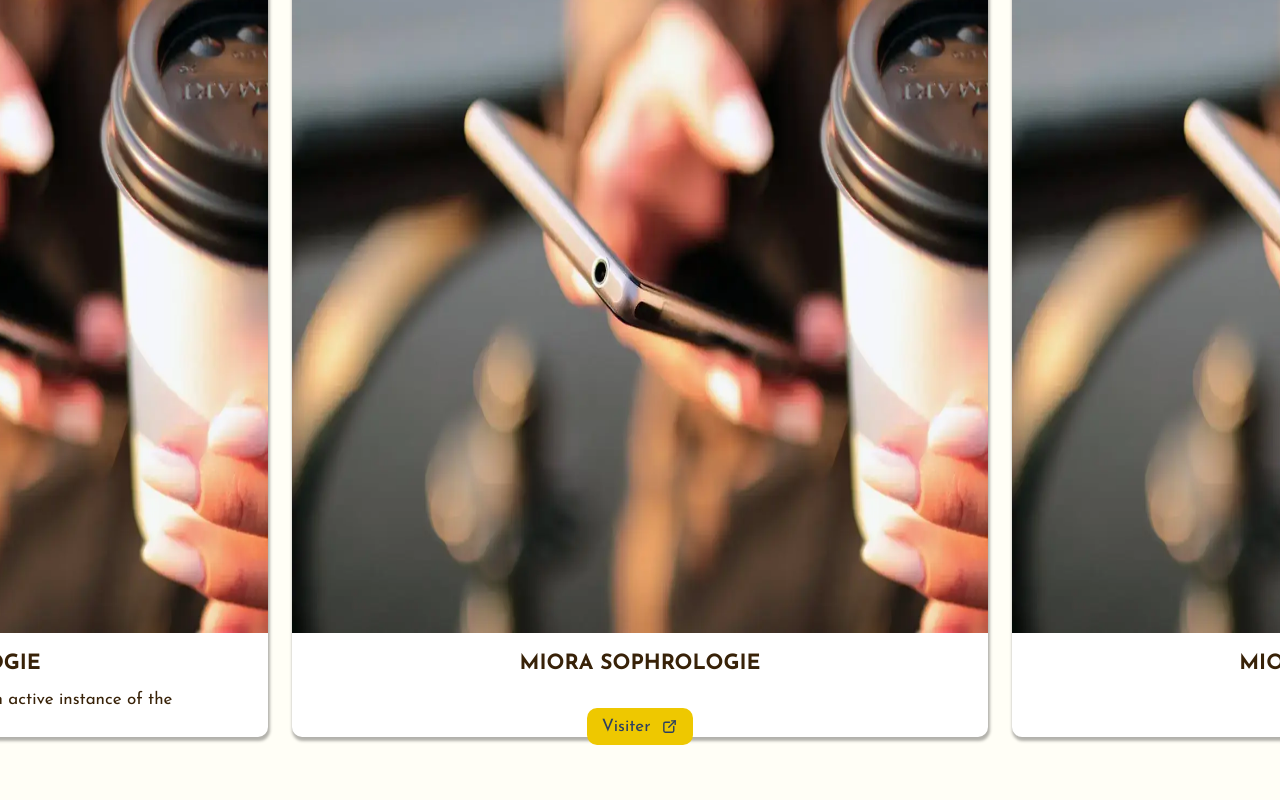
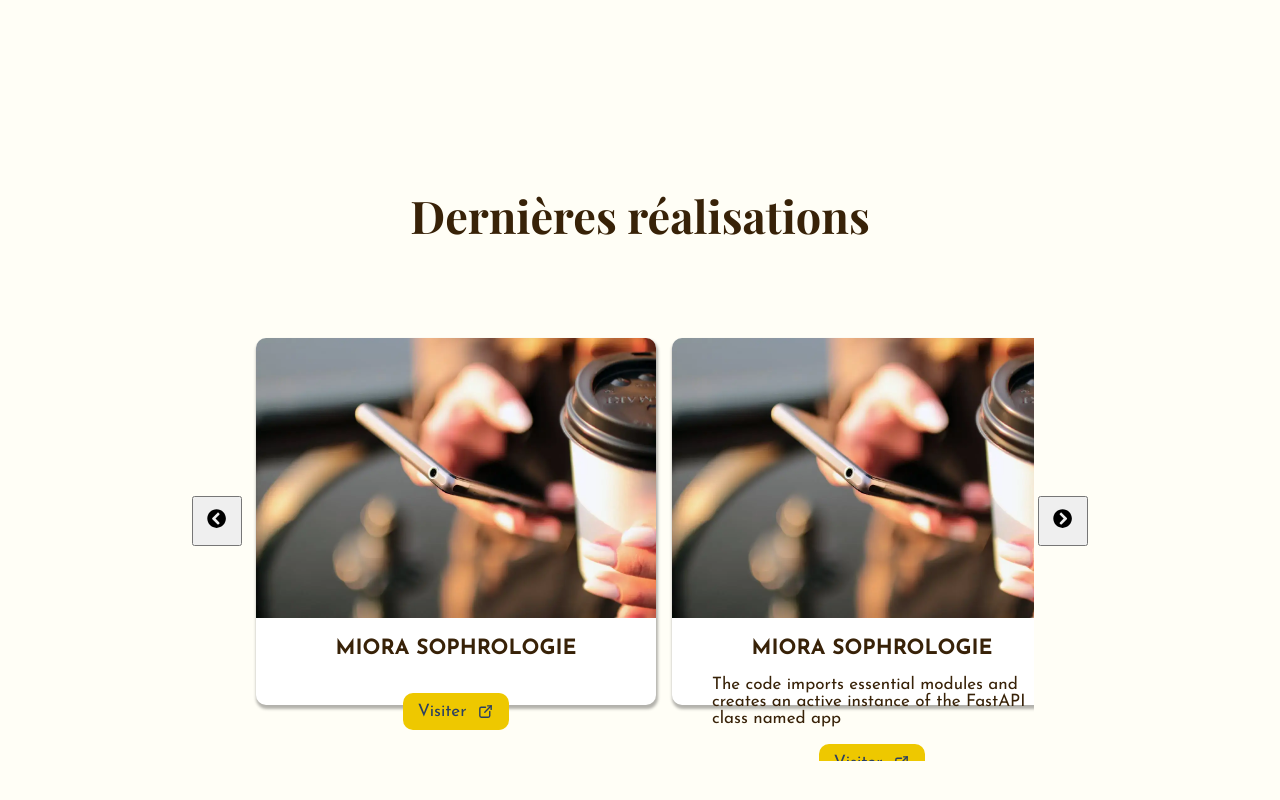
Before and after one commit to willfynch/ducafeetducode, a Next.js app: page / in a window 1280 px wide. Shown: the part 1438-2238 px from the top of the page. Built offline with nearby package versions, Linux system fonts and the light colour scheme; a web font is replaced by a local one.

Commit message:
SLIDER / WIP

```diff
--- a/src/app/page.module.css
+++ b/src/app/page.module.css
@@ -1,6 +1,6 @@
 .promiseContainer {
   display: grid;
-  grid-template-columns: repeat(auto-fit, minmax(300px, 1fr));
+  grid-template-columns: repeat(auto-fit, minmax(400px, 1fr));
   gap: 1rem;
   margin: auto;
 }
@@ -44,10 +44,3 @@
 }
 
 /* PROJECTS */
-
-.projectCardsTrack {
-  display: inline-flex;
-  justify-content: center;
-  gap: 3vmin;
-  padding: 10px 0px;
-}
--- a/src/app/page.tsx
+++ b/src/app/page.tsx
@@ -4,65 +4,9 @@ import { ReactNode, useEffect, useRef } from "react";
 import { FaCoffee } from "react-icons/fa";
 import style from "./page.module.css";
 import ProjectCard from "@/components/project-card/project-card";
+import Slider from "@/components/slider/slider";
 
 export default function Home(): ReactNode {
-
-  const trackRef = useRef<HTMLElement | null>(null);
-
-  useEffect(()=>{
-    if(typeof window === 'undefined') return;
-    const track = document.getElementById('track');
-    trackRef.current = track;
-  },[])
-
-  function handleMouseMove(e:React.MouseEvent<HTMLElement> | React.TouchEvent<HTMLElement>): void {
-    const track = trackRef.current;
-    let clientX:number;
-    if( isMouseEvent(e)){
-      clientX = e.clientX;
-    }else{
-      clientX = e.touches[0].clientX;
-    }
-    if(track?.dataset.mouseDownAt === '0' || track?.dataset.mouseDownAt===undefined) return;
-
-    const mouseDelta = parseFloat(track.dataset.mouseDownAt) - clientX;
-    const maxDelta = window.innerWidth / 2;
-
-    const percentage = (mouseDelta/maxDelta) * -100;
-    let nextPercentage = parseFloat(track.dataset.prevPercentage!) + percentage;
-    nextPercentage = Math.min(nextPercentage, 50);
-    nextPercentage = Math.max(nextPercentage,-50)
-    track.dataset.percentage = nextPercentage.toString();
-
-    track.animate({
-      transform: `translate(${nextPercentage}%)`
-    }, { duration: 1200, fill: "forwards" });
-
-  }
-
-  function isMouseEvent(e: React.MouseEvent<HTMLElement> | React.TouchEvent<HTMLElement>): e is React.MouseEvent<HTMLElement> {
-    return 'clientX' in e;
-  }
-
-  function handleMouseDown(e: React.MouseEvent<HTMLElement> |  React.TouchEvent<HTMLElement>) : void {
-    const target = e.currentTarget as HTMLElement;
-    let clientX:number;
-    if( isMouseEvent(e)){
-      clientX = e.clientX;
-    }else{
-      clientX = e.touches[0].clientX;
-    }
-    target.dataset.mouseDownAt = String(clientX);
-  }
-
-
-  function handleMouseUp(e: React.MouseEvent<HTMLElement> | React.TouchEvent<HTMLElement>) : void {
-    const target = e.currentTarget as HTMLElement;
-    target.dataset.mouseDownAt = '0';
-    target.dataset.prevPercentage = target.dataset.percentage;
-  }
-
-
   return (
     <main className={style.content}>
       <h1>
@@ -101,13 +45,29 @@ export default function Home(): ReactNode {
         </span>
         .
       </h1>
-      <h2>Tous les sites web se ressemblent</h2>
       <button className="btn-primary">Prendre RDV</button>
       <p className="btn-rounded-secondary">
         10+ sites réalisés <FaCoffee />
       </p>
 
-      <h2>Optez pour un site web à votre mesure</h2>
+
+
+      <h2 style={{ textAlign: "center" }}>Tous les sites web se ressemblent</h2>
+      <p>
+        La plupart des sites web sont conçus de manière impersonnelle. Ils
+        pourraient être le vôtre, ou celui de votre concurrent.<br/><br/> Ce n’est pas ce
+        que vous voulez. Vous, vous avez besoin <strong>qu’on se souvienne de vous</strong>.
+      </p>
+
+      <h2 style={{ textAlign: "center" }}>Et la plupart sont des usines à gaz</h2>
+
+
+
+
+
+      <h2 style={{ textAlign: "center" }}>
+        Optez pour un site web à votre mesure
+      </h2>
       <div className={style.promiseContainer}>
         <PromiseCard
           image={"/images/contact.webp"}
@@ -129,28 +89,47 @@ export default function Home(): ReactNode {
         ></PromiseCard>
       </div>
       <div style={{ paddingTop: "200px" }}></div>
-      <section id="track" data-percentage='0' onTouchStart={handleMouseDown} onTouchEnd={handleMouseUp} onTouchMove={handleMouseMove} onMouseUp={handleMouseUp} onMouseMove={handleMouseMove}  onMouseDown={handleMouseDown} data-mouse-down-at='0' data-prev-percentage="0" className={style.projectCardsTrack}>
+
+      <h2 style={{ textAlign: "center" }}>Dernières réalisations</h2>
+      <Slider>
         <ProjectCard
           image={"/images/contact.webp"}
           alt={"contact"}
-          title={"Miora Sophrologie"} url={new URL("https://a.fr")} description={""}        ></ProjectCard>
+          title={"Miora Sophrologie"}
+          url={new URL("https://a.fr")}
+          description={""}
+        ></ProjectCard>
         <ProjectCard
           image={"/images/contact.webp"}
           alt={"contact"}
-          title={"Miora Sophrologie"} url={new URL("https://a.fr")} description={"The code imports essential modules and creates an active instance of the FastAPI class named app"}        ></ProjectCard>
+          title={"Miora Sophrologie"}
+          url={new URL("https://a.fr")}
+          description={
+            "The code imports essential modules and creates an active instance of the FastAPI class named app"
+          }
+        ></ProjectCard>
         <ProjectCard
           image={"/images/contact.webp"}
           alt={"contact"}
-          title={"Miora Sophrologie"} url={new URL("https://a.fr")} description={""}        ></ProjectCard>
+          title={"Miora Sophrologie"}
+          url={new URL("https://a.fr")}
+          description={""}
+        ></ProjectCard>
         <ProjectCard
           image={"/images/contact.webp"}
           alt={"contact"}
-          title={"Miora Sophrologie"} url={new URL("https://a.fr")} description={""}        ></ProjectCard>
+          title={"Miora Sophrologie"}
+          url={new URL("https://a.fr")}
+          description={""}
+        ></ProjectCard>
         <ProjectCard
           image={"/images/contact.webp"}
           alt={"contact"}
-          title={"Miora Sophrologie"} url={new URL("https://a.fr")} description={""}        ></ProjectCard>
-      </section>
+          title={"Miora Sophrologie"}
+          url={new URL("https://a.fr")}
+          description={""}
+        ></ProjectCard>
+      </Slider>
       <div style={{ paddingTop: "200px" }}></div>
     </main>
   );
--- a/src/components/project-card/project-card.module.css
+++ b/src/components/project-card/project-card.module.css
@@ -1,30 +1,16 @@
 .project_card__container {
-
     background-color: var(--white);
     box-shadow: 1px 3px 3px 1px rgba(0, 0, 0, 0.3);
     -webkit-box-shadow: 1px 3px 3px 1px rgba(0, 0, 0, 0.3);
     -moz-box-shadow: 1px 3px 3px 1px rgba(0, 0, 0, 0.3);
     border-radius: 10px;
-    aspect-ratio: 1/1.15;
-    width: 60vmin;
-    height: 90vmin;
     user-select: none;
-}
-
-@media (pointer:none), (pointer:coarse) {
-  .project_card__container {
-    width: 90vw;
-    height: 100vh;
   }
-}
-
-
-
 
 .project_card__image {
     width: 100%;
-    aspect-ratio: 1/1;
-    border-radius: 10px 10px 0px 0;
+    aspect-ratio: 1/.7;
+    border-radius: 10px 10px 0 0;
   }
 
   .project_card__body {
--- a/src/components/project-card/project-card.tsx
+++ b/src/components/project-card/project-card.tsx
@@ -14,7 +14,7 @@ function ProjectCard(props: ProjectModel): ReactNode {
       <div className={style.project_card__body}>
         <h4>{props.title}</h4>
         <p>{props.description}</p>
-        <a role="button" target="_blank" href={props.url.toString()} className="btn-primary">Visiter &nbsp;<TbExternalLink /></a>
+        <a draggable={false} role="button" target="_blank" href={props.url.toString()} className="btn-primary">Visiter &nbsp;<TbExternalLink /></a>
       </div>
     </div>
   );
--- /dev/null
+++ b/src/components/slider/slider.module.css
@@ -0,0 +1,58 @@
+.slider_container {
+    position: relative;
+    display: flex;
+    justify-content: center;
+    scroll-snap-type: x mandatory;
+}
+.slider_track {
+    display: grid;
+    grid-auto-flow: column;
+    place-items: center;
+    gap: 16px;
+    padding: 10px 10px;
+    width:60%;
+    overflow-x: auto;
+    overflow-y: hidden;
+    scroll-behavior: smooth;
+  }
+
+  .slider_track::-webkit-scrollbar {
+    display: none;
+  }
+
+  .slider_track {
+    -ms-overflow-style: none;  /* IE and Edge */
+    scrollbar-width: none;  /* Firefox */
+  }
+
+  .slider_track > *  {
+    scroll-snap-align: start;
+    width: 90vh;
+    height: 80vh;
+  }
+
+  @media (min-width:600px){
+    .slider_track > *  {
+        height: 80%;
+        width: 400px;
+
+      }
+  }
+
+  .slider_btn_left, .slider_btn_right {
+    position: absolute;
+    height: 50px;
+    width: 50px;
+    font-size: larger;
+}
+
+.slider_btn_left {
+    top: 50%;
+    transform: translateY(-50%);
+    left:15%;
+}
+.slider_btn_right {
+    top: 50%;
+    transform: translateY(-50%);
+    right:15%;
+}
--- /dev/null
+++ b/src/components/slider/slider.tsx
@@ -0,0 +1,46 @@
+"use client";
+import { ReactNode, useEffect, useRef } from "react";
+import style from "./slider.module.css";
+import { FaChevronCircleLeft, FaChevronCircleRight } from "react-icons/fa";
+
+function Slider({ children }: { children: ReactNode }) {
+  const trackRef = useRef<HTMLElement | null>(null);
+
+  useEffect(() => {
+    if (typeof window === "undefined") return;
+    const track = document.getElementById("track");
+    trackRef.current = track;
+  }, []);
+
+  function slideLeft(): void {
+    const track = trackRef.current;
+    if (!track) return;
+    const children: NodeListOf<Element> = track.querySelectorAll("*");
+    const cardWidth = (children[0] as HTMLElement).offsetWidth + 16;
+    track.scrollLeft += -1 * cardWidth;
+  }
+
+  function slideRight(): void {
+    const track = trackRef.current;
+    if (!track) return;
+    const children: NodeListOf<Element> = track.querySelectorAll("*");
+    const cardWidth = (children[0] as HTMLElement).offsetWidth + 16;
+    track.scrollLeft += cardWidth;
+  }
+
+  return (
+    <div className={style.slider_container}>
+      <button onClick={slideLeft} className={style.slider_btn_left}>
+        <FaChevronCircleLeft />
+      </button>
+      <button onClick={slideRight} className={style.slider_btn_right}>
+        <FaChevronCircleRight />
+      </button>
+      <div id="track" className={style.slider_track}>
+        {children}
+      </div>
+    </div>
+  );
+}
+
+export default Slider;
```
